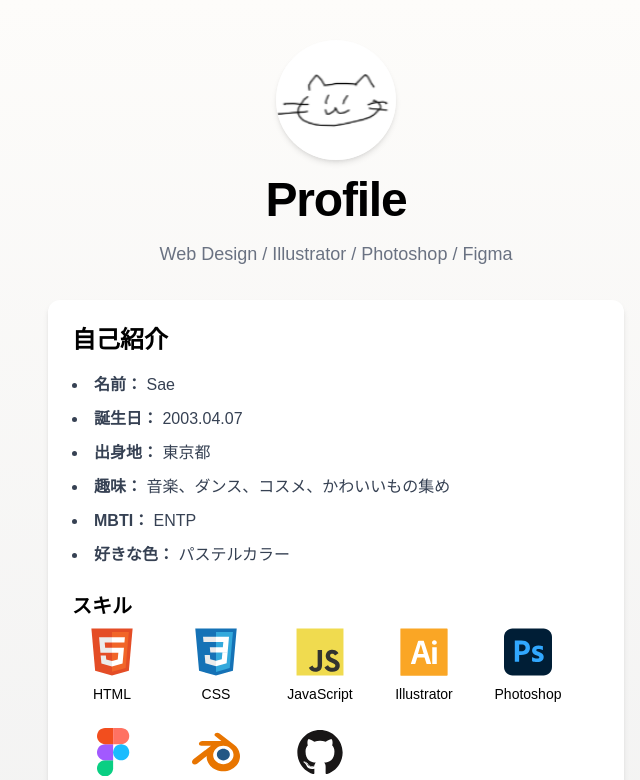
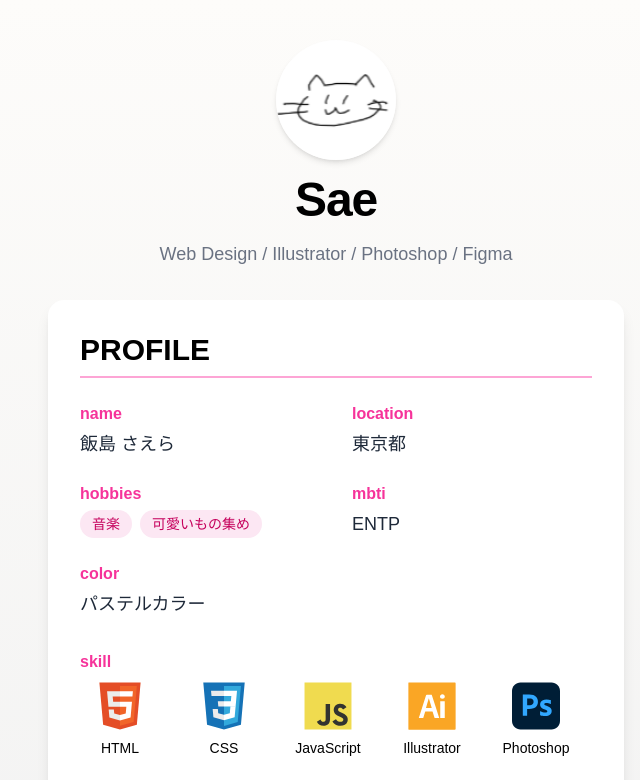
Before and after one commit to nekichqn/MyPortfolio, a Next.js app in the folder portfolio-site/: page / in a window 1280 px wide. Shown: the top 780 px of the page, without its empty margins (304-944 px from the left). Built offline with nearby package versions, Linux system fonts and the light colour scheme.

Commit message:
文章の統一、自己紹介デザイン修正

```diff
--- a/portfolio-site/src/pages/index.tsx
+++ b/portfolio-site/src/pages/index.tsx
@@ -12,28 +12,45 @@ export default function Home() {
           height={120}
           className="mx-auto rounded-full shadow-md"
         />
-        <h1 className="text-4xl sm:text-5xl font-bold tracking-tight">Profile</h1>
+        <h1 className="text-4xl sm:text-5xl font-bold tracking-tight">Sae</h1>
         <p className="text-gray-500 text-base sm:text-lg">
           Web Design / Illustrator / Photoshop / Figma
         </p>
       </header>
 
       {/* 自己紹介 */}
-      <section className="mt-8 max-w-xl bg-white p-6 rounded-xl shadow-md text-left space-y-6">
-        <div>
-          <h2 className="text-2xl font-semibold mb-4">自己紹介</h2>
-          <ul className="text-gray-700 leading-relaxed list-disc list-inside space-y-2">
-            <li><strong>名前：</strong> Sae</li>
-            <li><strong>誕生日：</strong> 2003.04.07</li>
-            <li><strong>出身地：</strong> 東京都</li>
-            <li><strong>趣味：</strong> 音楽、ダンス、コスメ、かわいいもの集め</li>
-            <li><strong>MBTI：</strong> ENTP</li>
-            <li><strong>好きな色：</strong> パステルカラー</li>
-          </ul>
-        </div>
+      <section className="mt-8 max-w-xl bg-white p-8 rounded-2xl shadow-lg text-left space-y-8">
+        <h2 className="text-3xl font-bold mb-6 border-b-2 border-pink-300 pb-2">PROFILE</h2>
+
+        <dl className="grid grid-cols-2 gap-y-6 gap-x-8">
+          <div>
+            <dt className="text-pink-500 font-semibold mb-1">name</dt>
+            <dd className="text-gray-800 text-lg">飯島 さえら</dd>
+          </div>
+          <div>
+            <dt className="text-pink-500 font-semibold mb-1">location</dt>
+            <dd className="text-gray-800 text-lg">東京都</dd>
+          </div>
+          <div>
+            <dt className="text-pink-500 font-semibold mb-1">hobbies</dt>
+            <dd>
+              <span className="inline-block bg-pink-100 text-pink-700 rounded-full px-3 py-1 text-sm mr-2">音楽</span>
+              <span className="inline-block bg-pink-100 text-pink-700 rounded-full px-3 py-1 text-sm">可愛いもの集め</span>
+            </dd>
+          </div>
+          <div>
+            <dt className="text-pink-500 font-semibold mb-1">mbti</dt>
+            <dd className="text-gray-800 text-lg">ENTP</dd>
+          </div>
+          <div>
+            <dt className="text-pink-500 font-semibold mb-1">color</dt>
+            <dd className="text-gray-800 text-lg">パステルカラー</dd>
+          </div>
+        </dl>
+
 
         <div>
-          <h3 className="text-xl font-semibold mb-2">スキル</h3>
+          <h3 className="text-pink-500 font-semibold mb-2">skill</h3>
           <div className="flex flex-wrap gap-6 items-center">
             <div className="flex flex-col items-center w-20">
               <Image src="/img/icons/html.svg" alt="HTML" width={48} height={48} />
@@ -78,7 +95,7 @@ export default function Home() {
           href="/works"
           className="inline-block bg-black text-white px-6 py-2 rounded-lg hover:bg-gray-800 transition"
         >
-          作品を見る
+          Go Works
         </a>
       </section>
 
--- a/portfolio-site/src/pages/works/index.tsx
+++ b/portfolio-site/src/pages/works/index.tsx
@@ -109,7 +109,7 @@ export default function Works() {
           href="/"
           className="inline-block px-6 py-2 bg-black text-white rounded-lg hover:bg-gray-800 transition"
         >
-          プロフィールに戻る
+          Go Home
         </a>
       </div>
 
@@ -170,7 +170,7 @@ export default function Works() {
                   rel="noopener noreferrer"
                   className="inline-block px-6 py-2 bg-black text-white rounded-lg hover:bg-gray-800 transition"
                 >
-                  サイトを見る
+                  Go WebSite
                 </a>
               </p>
             )}
```
Also changed, not shown: portfolio-site/public/img/works/web04.png (added).
